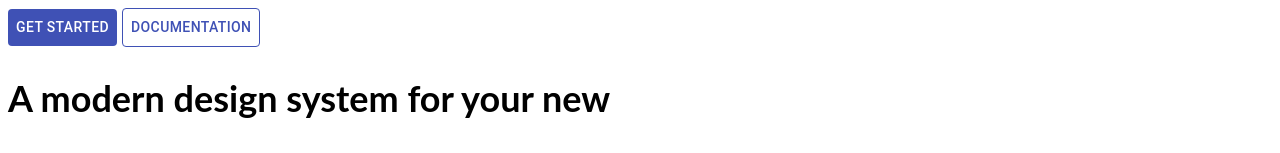
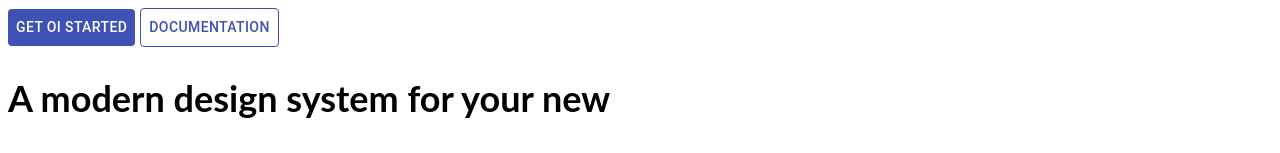
Before and after one commit to cwgmobile/app_thefront, a React (Create React App) app: page / in a window 1280 px wide. Shown: the top 153 px of the page. Built offline with nearby package versions, Linux system fonts and the light colour scheme.

Commit message:
mexi no codinho

```diff
--- a/src/Home/index.js
+++ b/src/Home/index.js
@@ -7,7 +7,7 @@ import { Title, Subtitle, Body } from "../components/Text";
 const Home = () => {
 	return (
 		<div>
-			<ButtonPrimary title="Get Started" />
+			<ButtonPrimary title="Get oi Started" />
 			<ButtonSecondary title="Documentation" />
 			<Title text="A modern design system for your new" />
 			<Subtitle text="Less code. More speed" />
```
